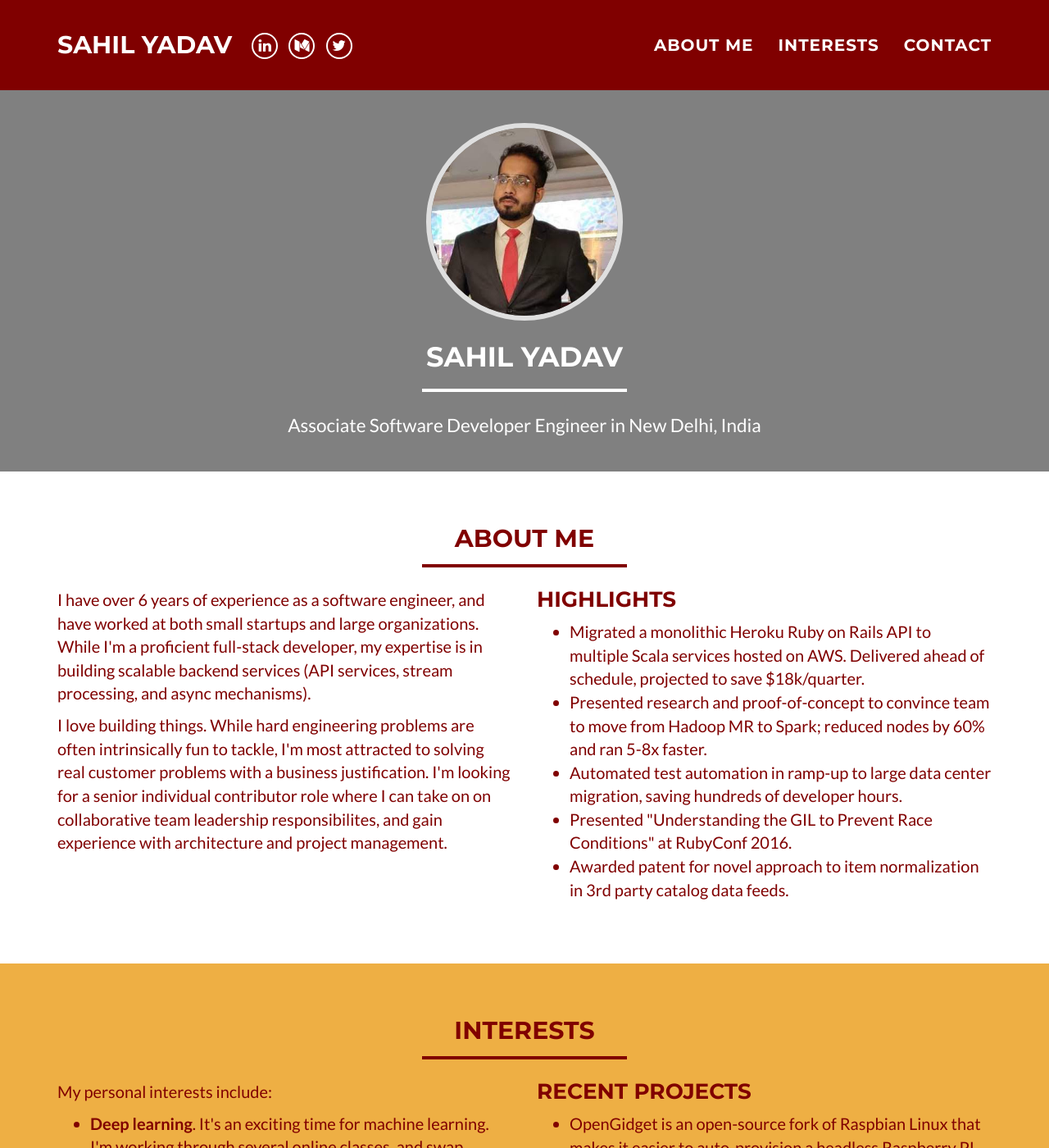
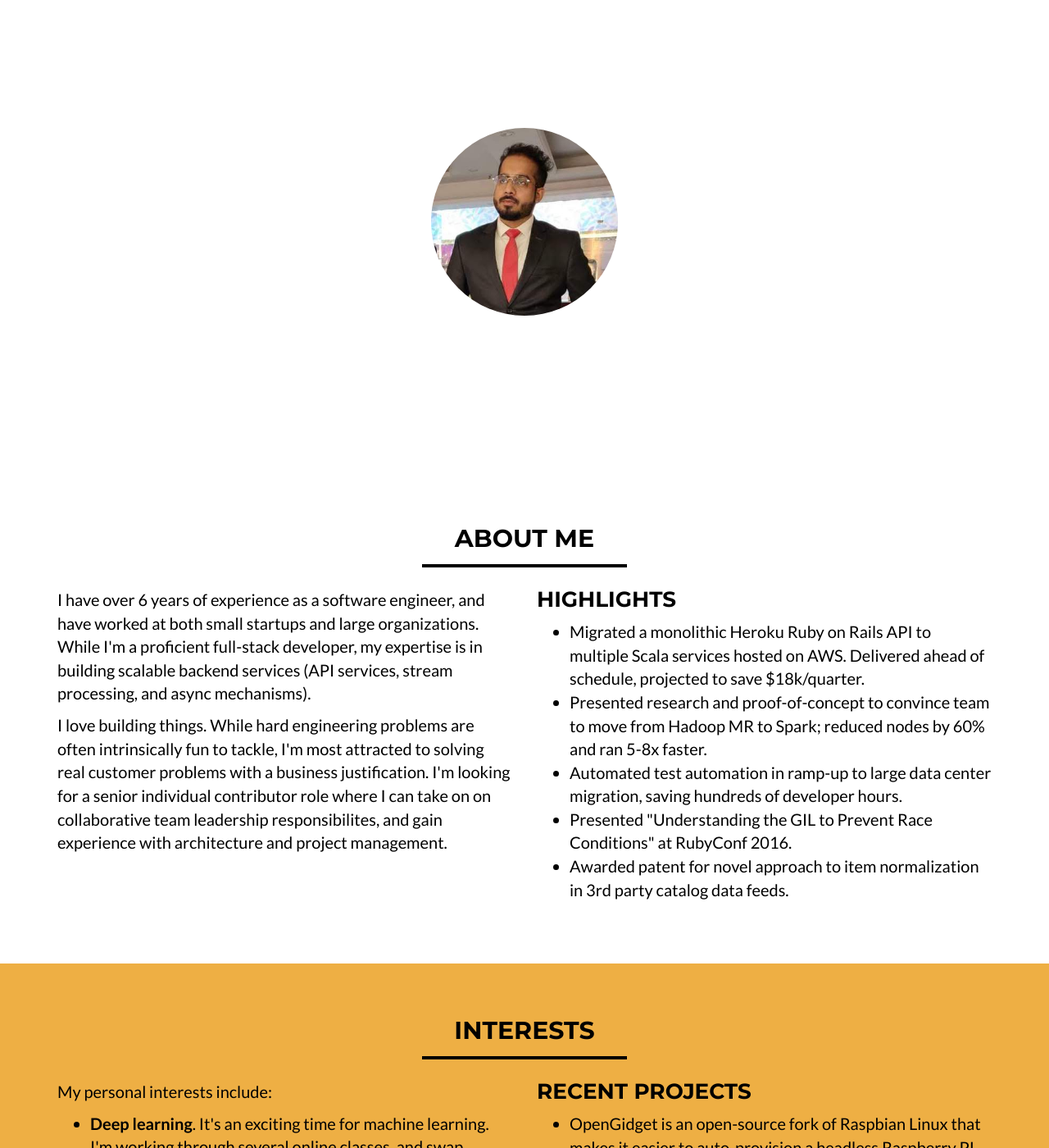
Before and after one commit to sahilyadav-here/sahilyadav-here.github.io, a Jekyll site: the page built from index.html, in a window 1280 px wide and 1400 px high. Shown: the whole window at 82% size. Built offline with Jekyll 4.4.1, drawn with Linux system fonts in a browser that asks for light colours.

Commit message:
config file updated

```diff
--- a/_config.yml
+++ b/_config.yml
@@ -24,9 +24,9 @@ bing_verify:
 
 # Color settings (hex-codes without the leading hash-tag)
 color:
-  primary: 808080
+  primary: 000000
   primary-rgb: "0, 0, 0"
-  secondary: 800000
+  secondary: 000000
   secondary-dark: 000000
   section-tout: eeaf44
 
```
